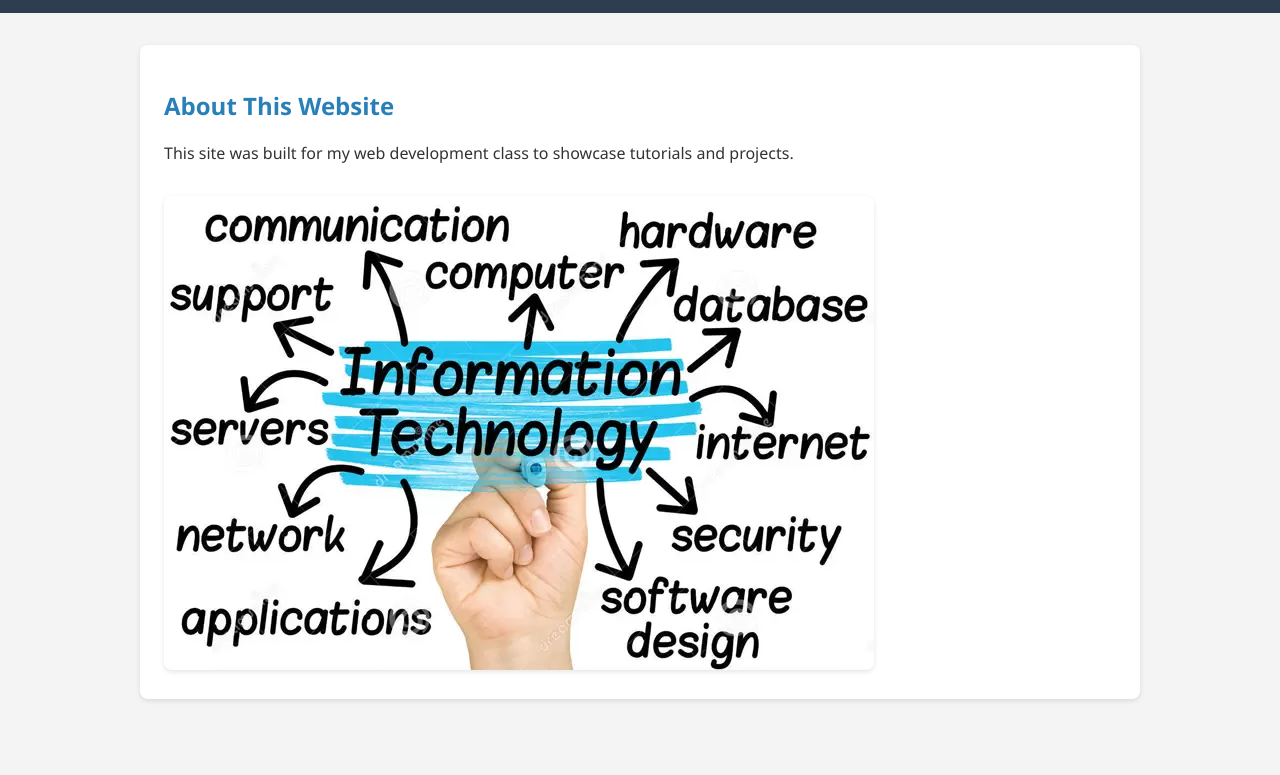
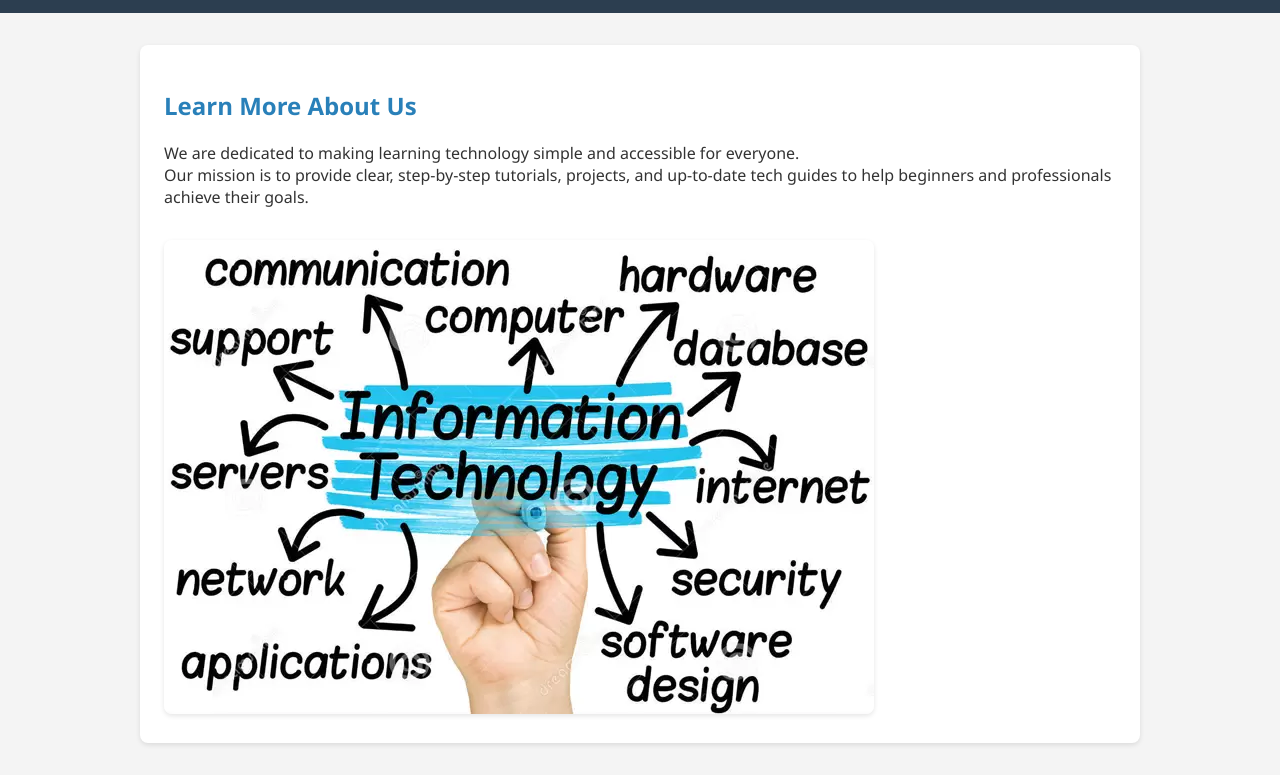
Before and after one commit to christhompson2865-ai/SDEV153, a plain HTML site: page about.html in a window 1280 px wide. Shown: the part 127-902 px from the top of the page. Before the commit the page ends 858 px from the top, so only its background shows below. Drawn offline with Linux system fonts and the light colour scheme.

Commit message:
Revise About page content and heading
Updated the content of the About page to reflect the mission and dedication of the website.

```diff
--- a/about.html
+++ b/about.html
@@ -19,8 +19,11 @@
   </header>
   <main>
     <section>
-      <h2>About This Website</h2>
-      <p>This site was built for my web development class to showcase tutorials and projects.</p>
+      <h2>Learn More About Us</h2>
+      <p>
+        We are dedicated to making learning technology simple and accessible for everyone.<br>
+        Our mission is to provide clear, step-by-step tutorials, projects, and up-to-date tech guides to help beginners and professionals achieve their goals.
+      </p>
       <img src="images/about_image.png" alt="A photo representing information technology concepts" class="page-image">
     </section>
   </main>
```
